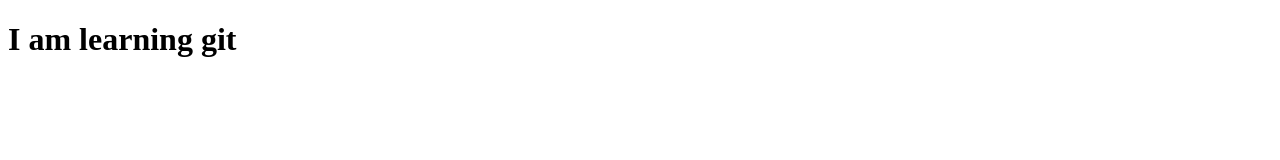
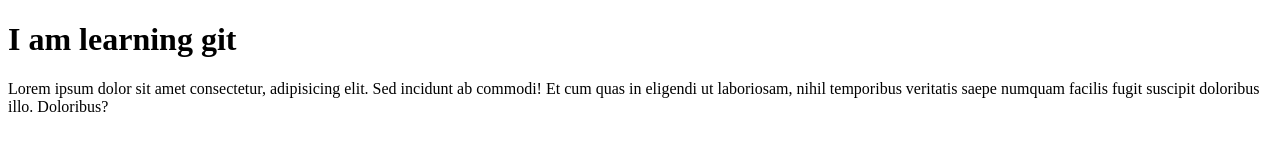
Before and after one commit to Omedelmark/my_git_project, a plain HTML site: page index.html in a window 1280 px wide. Drawn offline with Linux system fonts and the light colour scheme.

Commit message:
add a paragraph

```diff
--- a/index.html
+++ b/index.html
@@ -8,6 +8,6 @@
 </head>
 <body>
     <h1>I am learning git</h1>
-
+    <p>Lorem ipsum dolor sit amet consectetur, adipisicing elit. Sed incidunt ab commodi! Et cum quas in eligendi ut laboriosam, nihil temporibus veritatis saepe numquam facilis fugit suscipit doloribus illo. Doloribus?</p>
 </body>
 </html>
```
